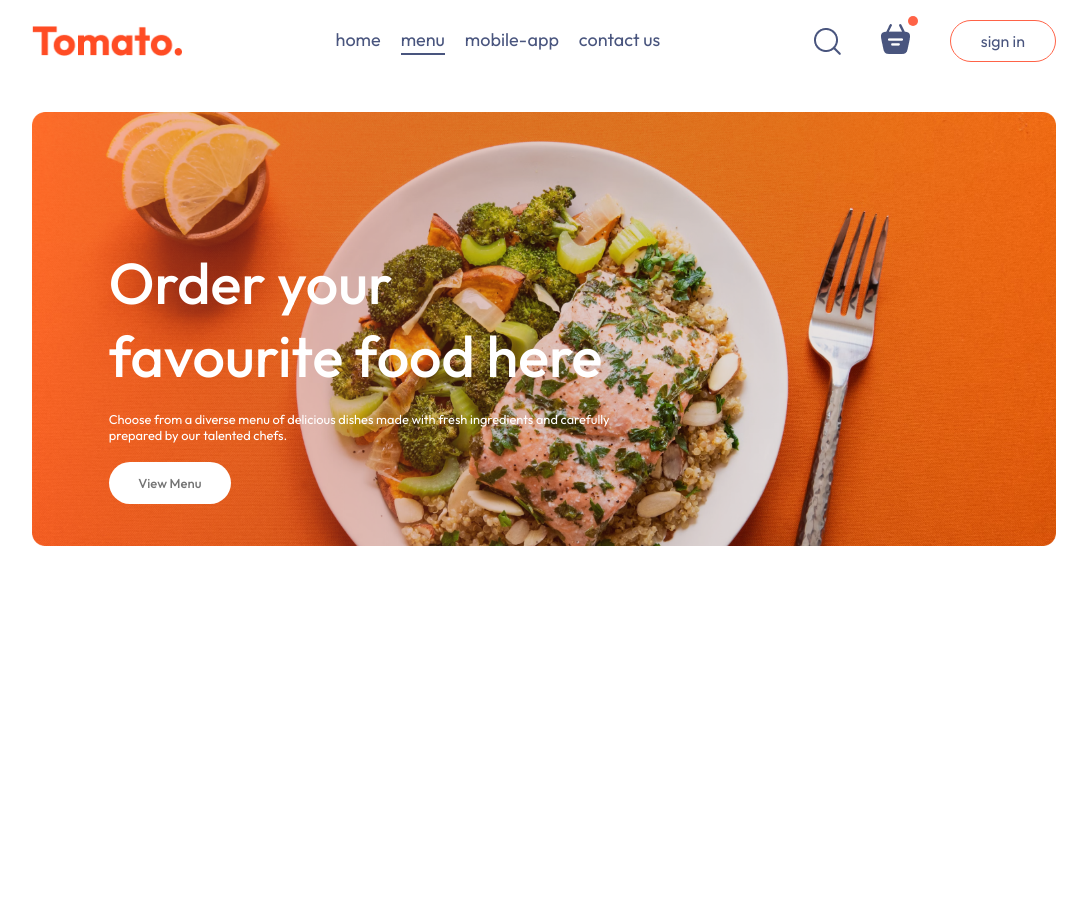
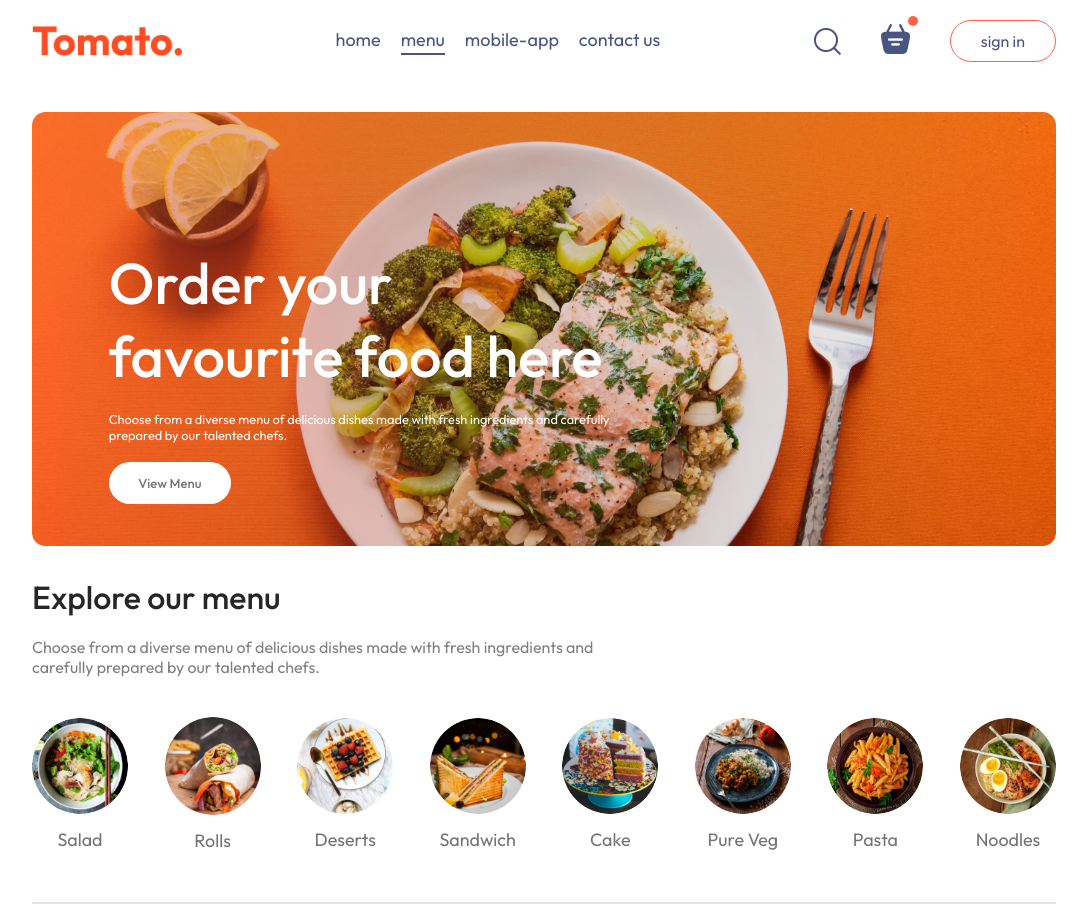
Before and after one commit to UdayChaudhary1/food-delivery-app, a React (Vite) app in the folder frontend/: page / in a window 1280 px wide. Shown: the whole page, without its empty margins (96-1183 px from the left). Before the commit the page ends 800 px from the top, so only its background shows below. Built offline with nearby package versions, Linux system fonts and the light colour scheme.

Commit message:
Create category state
Category state can store which category of menu
item is selected.

```diff
--- a/frontend/src/pages/Home/Home.jsx
+++ b/frontend/src/pages/Home/Home.jsx
@@ -1,11 +1,17 @@
-import Header from '../../components/Header/Header'
-import './Home.css'
+import { useState } from "react";
+import ExploreMenu from "../../components/ExploreMenu/ExploreMenu";
+import Header from "../../components/Header/Header";
+import "./Home.css";
 
 const Home = () => {
+
+  const [category, setCategory] = useState("All");
+
   return (
     <div>
       <Header />
+      <ExploreMenu category={category} setCategory={setCategory}/>
     </div>
-  )
-}
-export default Home
+  );
+};
+export default Home;
```
